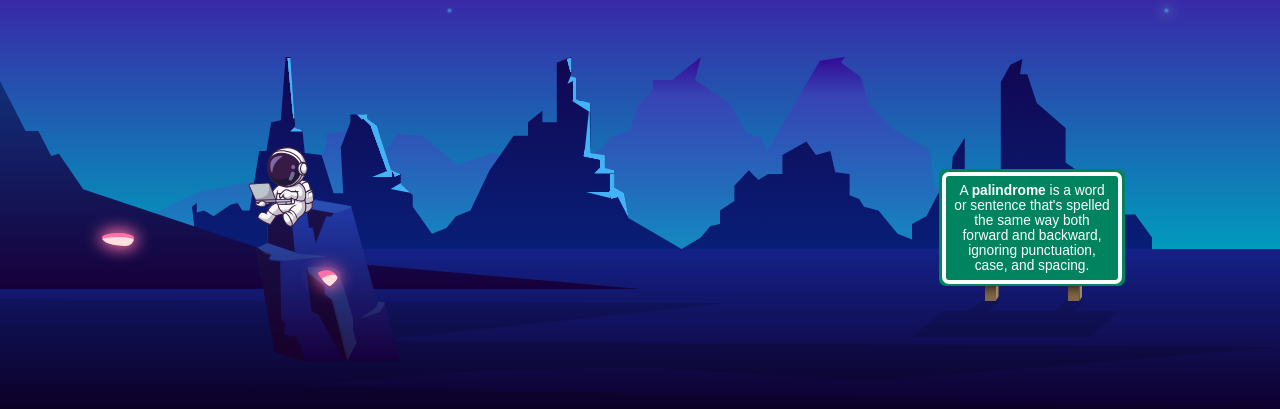
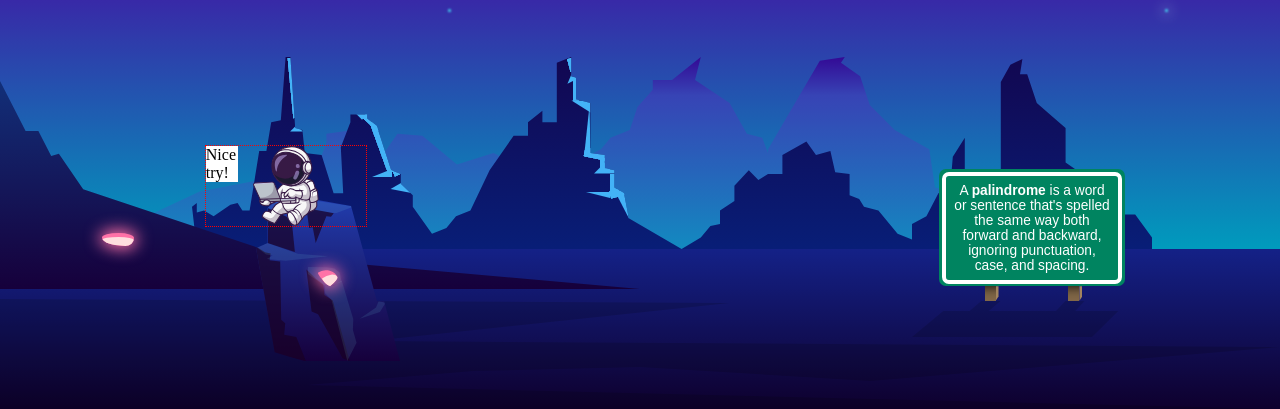
Before and after one commit to bruno-m-c/Palindrome-checker, a plain HTML site: page index.html in a window 1280 px wide. Shown: the part 391-800 px from the top of the page. Drawn offline with Linux system fonts and the light colour scheme.

Commit message:
working on text for astronault1

```diff
--- a/index.html
+++ b/index.html
@@ -58,6 +58,7 @@
             <div class="SignShadow"></div>
         </div>
         <div class="CONT4">
+            <div class="bubble">Nice try!</div>
             <img src="Astronault1.svg" alt="Astronault1" class="Astronault1">
         </div>
         <div class="MNT4">
--- a/styles.css
+++ b/styles.css
@@ -385,15 +385,27 @@ input {
   position: absolute;
   bottom: 22.8%;
   left: 16%;
-  width: 12%;
+  width: 10em; /*12%*/
   height: 10%;
   z-index: 11;
+  border: thin dotted red;
 }
 
 .Astronault1 {
   position: absolute;
   width: 100%;
   height: 100%;
+}
+
+.bubble {
+  position: absolute;
+  width: 20%;
+  height: fit-content;
+  background-color: white;
+}
+
+.bubble::after {
+
 }
 
 .MNT4 {
```
